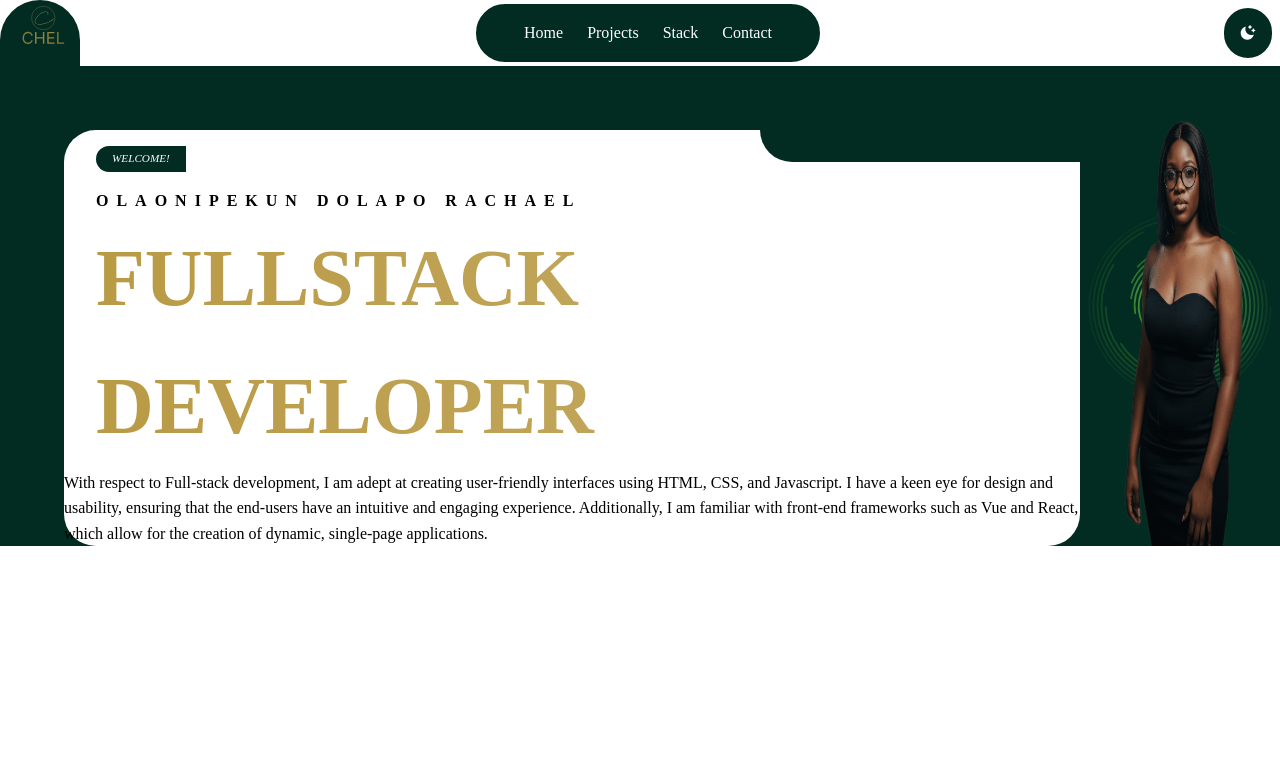
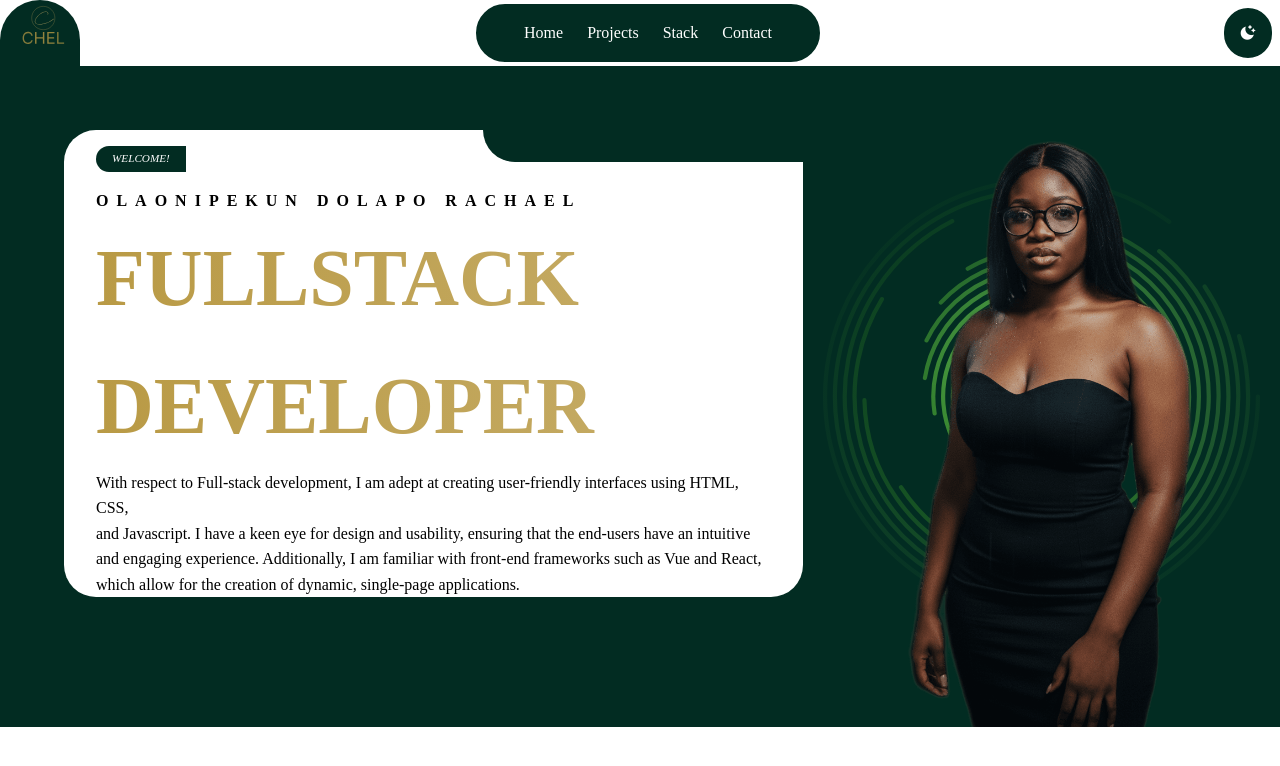
Before and after one commit to Lovethrech/my-main-portfolio, a Vue app: page / in a window 1280 px wide. Shown: the top 766 px of the page. Built offline with nearby package versions, Linux system fonts and the light colour scheme.

Commit message:
working on the hero components.

```diff
--- a/src/components/hero/HeroTextCtn.vue
+++ b/src/components/hero/HeroTextCtn.vue
@@ -24,11 +24,12 @@ const boxDefaultWidth=ref("40vh");
             Developer
         </h1>
         <p class="hero-text-author-job-role-desc">
-            With respect to Full-stack development, I am adept at creating
-            user-friendly interfaces using HTML, CSS, and Javascript.
-            I have a keen eye for design and usability, ensuring that the end-users
-            have an intuitive and engaging experience.
-            Additionally, I am familiar with front-end frameworks such as Vue and React,
+            With respect to Full-stack development, I am adept at creating user-friendly interfaces using HTML, CSS,
+            <br/>
+            and Javascript. I have a keen eye for design and usability, ensuring that the end-users have an intuitive
+            <br/>
+            and engaging experience. Additionally, I am familiar with front-end frameworks such as Vue and React,
+            <br/>
             which allow for the creation of dynamic, single-page applications.
         </p>
     </div>
@@ -45,10 +46,9 @@ const boxDefaultWidth=ref("40vh");
     flex-direction: row;
     justify-content: space-between;
 }
-.hero-text-author-name,
-.hero-text-greetings,
-.hero-text-author-job-role{
-    margin:  2vh 4vh;
+.hero-text-author-job-role-desc{
+    margin:  0 4vh 4vh;
+    font-size: 2vh;
 }
 .hero-text-greetings{
     background-color: var(--general-components-bg-color);
```
